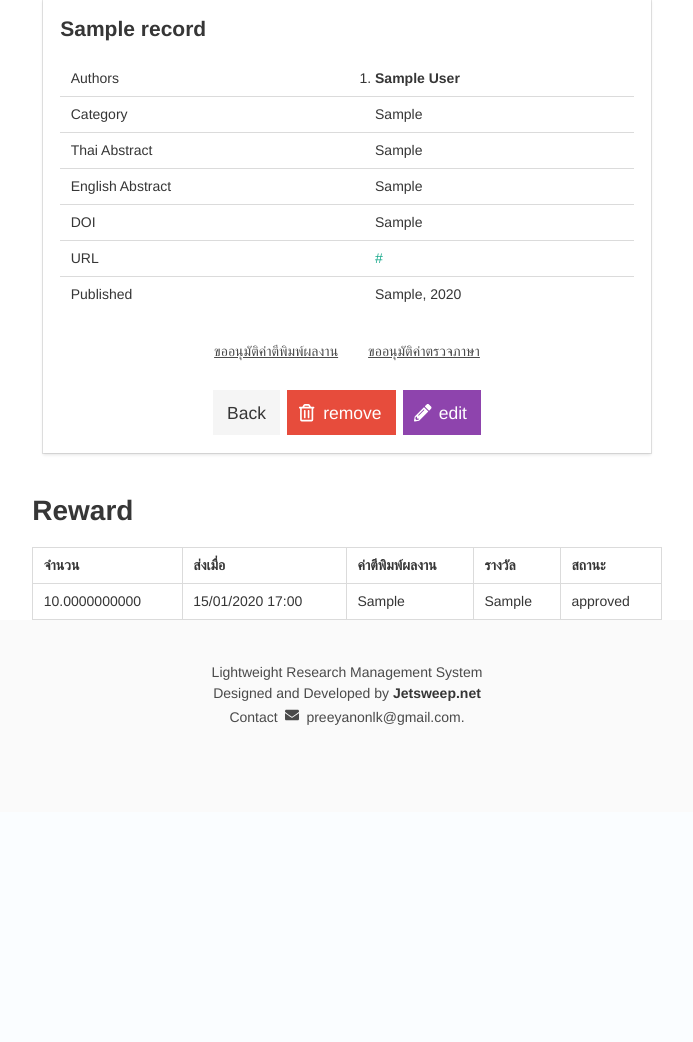
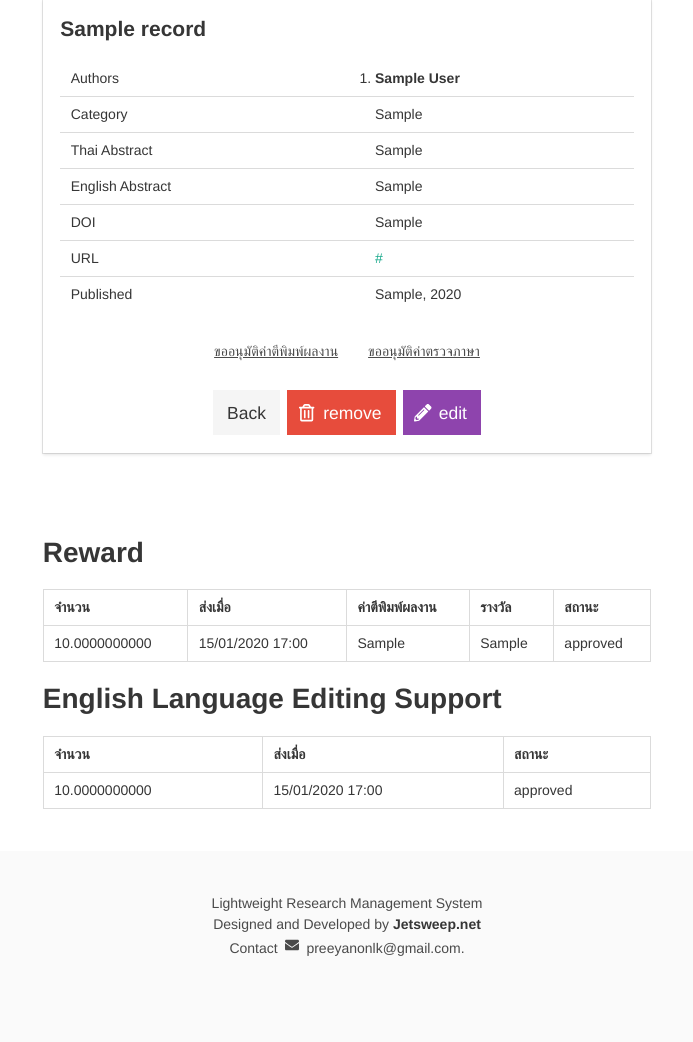
Before and after one commit to likit/stin-research-is, a Flask app: page /researcher/pubs/1 in a window 1280 px wide. Shown: the part 141-1183 px from the top of the page, without its empty margins (293-986 px from the left). Before the commit the page ends 866 px from the top, so only its background shows below. Run offline with Flask 2, Linux system fonts and the light colour scheme; a user stored in the database is signed in; tables that the repository leaves empty hold one stand-in row (values such as "Sample post"); parts of the project's set-up code (start-up, migrations or seed data) failed here and were passed over; some libraries are stand-ins or nearby versions; some web fonts are replaced.

Commit message:
added view and page for the language support request

```diff
--- a/erm/app/researcher/views.py
+++ b/erm/app/researcher/views.py
@@ -12,10 +12,10 @@ from app import db
 from . import researcher_bp as researcher
 from app.project.models import (ProjectPublication,
                                 ProjectPublicationAuthor,
-                                ProjectPublicationJournal, ProjectPublishedReward)
+                                ProjectPublicationJournal, ProjectPublishedReward, ProjectLanguageEditingSupport)
 from app.project.forms import (ProjectPublicationForm,
                                ProjectJournalForm,
-                               ProjectPublicationAuthorForm, ProjectPublishedRewardForm)
+                               ProjectPublicationAuthorForm, ProjectPublishedRewardForm, ProjectLanguageEditSupportForm)
 from pydrive.auth import ServiceAccountCredentials, GoogleAuth
 from pydrive.drive import GoogleDrive
 
@@ -322,7 +322,28 @@ def add_pub_reward(pub_id):
             db.session.add(new_record)
             db.session.commit()
             flash('Reward/Fee request has been added.', 'success')
-            return redirect(url_for('researcher.show_profile', user_id=current_user.id))
+            return redirect(url_for('researcher.show_pub', pub_id=pub_id))
         else:
             flash(form.errors, 'danger')
     return render_template('project/reward_add.html', pub=pub, form=form)
+
+
+@researcher.route('/pubs/<int:pub_id>/language-support-request', methods=['GET', 'POST'])
+@login_required
+def add_lang_support(pub_id):
+    form = ProjectLanguageEditSupportForm()
+    if request.method == 'POST':
+        if form.validate_on_submit():
+            new_support = ProjectLanguageEditingSupport()
+            form.populate_obj(new_support)
+            new_support.qualification = '|'.join(form.qualification_select.data)
+            new_support.criteria = '|'.join(form.criteria_select.data)
+            new_support.docs = '|'.join(form.docs_select.data)
+            new_support.request = '|'.join(form.request_select.data)
+            new_support.pub_id = pub_id
+            new_support.submitted_at = arrow.now(tz='Asia/Bangkok').datetime,
+            db.session.add(new_support)
+            db.session.commit()
+            flash('New language edit request added.')
+            return redirect(url_for('researcher.show_pub', pub_id=pub_id))
+    return render_template('project/lang_support_add.html', form=form)
--- a/erm/app/templates/researcher/pub_detail.html
+++ b/erm/app/templates/researcher/pub_detail.html
@@ -63,7 +63,7 @@
                        class="button is-text">
                         <span>ขออนุมัติค่าตีพิมพ์ผลงาน</span>
                     </a>
-                    <a href="{{ url_for('researcher.edit_pub', pub_id=pub.id) }}"
+                    <a href="{{ url_for('researcher.add_lang_support', pub_id=pub.id) }}"
                        class="button is-text">
                         <span>ขออนุมัติค่าตรวจภาษา</span>
                     </a>
@@ -92,7 +92,7 @@
         </div>
     </div>
 </section>
-<section>
+<section class="section">
     <div class="columns">
         <div class="column is-half is-offset-one-quarter">
             <h1 class="title">Reward</h1>
@@ -116,6 +116,23 @@
                 {% endfor %}
                 </tbody>
             </table>
+            <h1 class="title">English Language Editing Support</h1>
+            <table class="table is-striped is-bordered is-fullwidth">
+                <thead>
+                <th>จำนวน</th>
+                <th>ส่งเมื่อ</th>
+                <th>สถานะ</th>
+                </thead>
+                <tbody>
+                {% for reward in pub.language_editing_supports %}
+                <tr>
+                    <td>{{ reward.amount }}</td>
+                    <td>{{ reward.submitted_at|localdatetime }}</td>
+                    <td>{{ reward.status }}</td>
+                </tr>
+                {% endfor %}
+                </tbody>
+            </table>
         </div>
     </div>
 </section>
```
